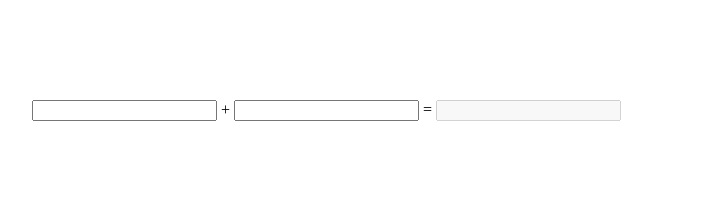
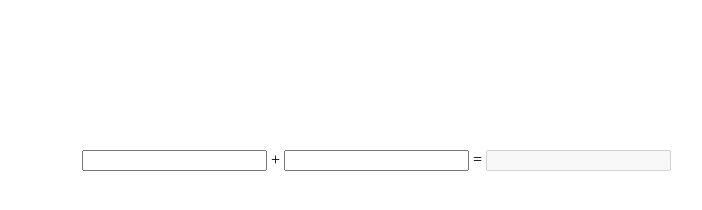
Before and after one commit to Xelen93/angular_app, a plain HTML site: page index.html in a window 1280 px wide. Shown: the whole page, without its empty margins (68-770 px from the left). Drawn offline with nearby package versions, Linux system fonts and the light colour scheme.

Commit message:
Change margin

```diff
--- a/index.html
+++ b/index.html
@@ -5,7 +5,7 @@
 	<title>Document</title>
 	<script type="text/javascript" src="https://ajax.googleapis.com/ajax/libs/angularjs/1.5.0-rc.2/angular.min.js"></script>
 </head>
-<body style="margin:100px;">
+<body style="margin:150px;">
 	<input type="number" ng-model="number_one">
 	<span>+</span>
 	<input type="number" ng-model="number_two">
```
